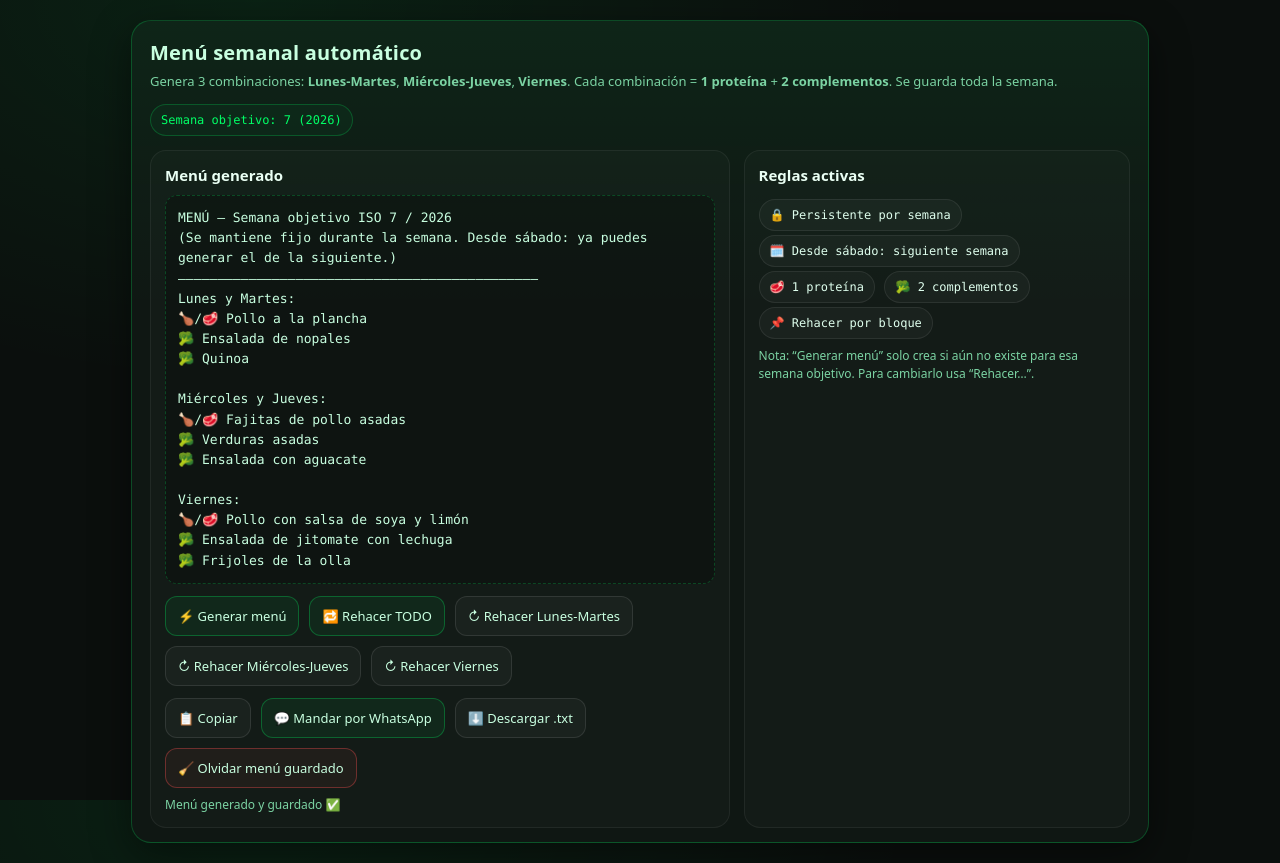
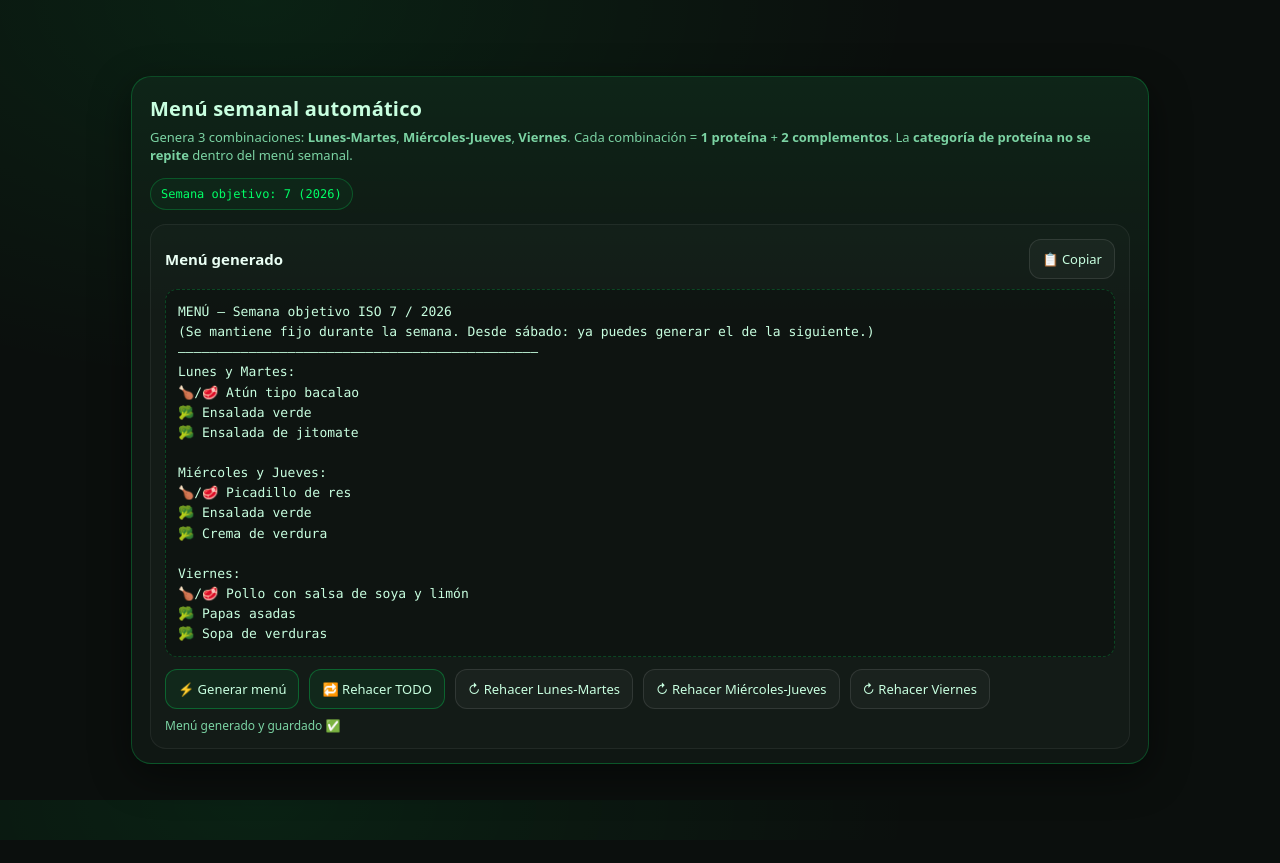
Before and after one commit to ElMitch/menu_random, a plain HTML site: page index.html in a window 1280 px wide. Both pictures are taken after a click on the button "⚡ Generar menú". After the commit the page ends 840 px from the top, so only its background shows below. Drawn offline with Linux system fonts and the light colour scheme.

Commit message:
Refactor menu generation and update styles
Refactor menu generation logic to ensure unique protein categories for each block. Update styles and HTML structure for better layout and functionality.

```diff
--- a/index.html
+++ b/index.html
@@ -40,17 +40,21 @@
       white-space:nowrap;
     }
     .grid{display:grid; grid-template-columns: 1fr; gap:14px; margin-top:14px;}
-    @media (min-width: 900px){
-      .grid{grid-template-columns: 1.2fr .8fr;}
-    }
     .panel{
       border:1px solid rgba(255,255,255,.06);
       border-radius:16px;
       padding:14px;
       background:rgba(255,255,255,.02);
     }
+    .panelHeader{
+      display:flex;
+      align-items:center;
+      justify-content:space-between;
+      gap:10px;
+      margin-bottom:10px;
+    }
     .panel h2{
-      margin:0 0 10px;
+      margin:0;
       font-family:var(--sans);
       font-size:15px;
       color:#eafff4;
@@ -68,7 +72,7 @@
       min-height: 320px;
     }
     .btnRow{display:flex; flex-wrap:wrap; gap:10px; margin-top:12px;}
-    button, a.btn{
+    button{
       appearance:none;
       border:1px solid rgba(0,255,102,.28);
       background:rgba(0,255,102,.06);
@@ -82,31 +86,13 @@
       display:inline-flex;
       align-items:center;
       gap:8px;
+      white-space:nowrap;
     }
-    button:hover, a.btn:hover{background:rgba(0,255,102,.10);}
-    button:active, a.btn:active{transform: translateY(1px);}
+    button:hover{background:rgba(0,255,102,.10);}
+    button:active{transform: translateY(1px);}
     .ghost{border-color: rgba(255,255,255,.10); background: rgba(255,255,255,.03);}
-    .danger{border-color: rgba(255,80,80,.35); background: rgba(255,80,80,.06);}
     .ok{color: var(--accent);}
     .small{font-size:12px; color:var(--muted); font-family:var(--sans); margin-top:8px;}
-    .list{
-      font-family:var(--sans);
-      font-size:13px;
-      color:#dfffee;
-      line-height:1.5;
-    }
-    .list code{font-family:var(--mono); color:var(--accent); font-size:12px;}
-    .pill{
-      display:inline-flex; align-items:center; gap:8px;
-      border:1px solid rgba(255,255,255,.08);
-      border-radius:999px;
-      padding:6px 10px;
-      font-family:var(--mono);
-      font-size:12px;
-      color:#dfffee;
-      background:rgba(255,255,255,.03);
-      margin:4px 6px 0 0;
-    }
   </style>
 </head>
 <body>
@@ -117,7 +103,8 @@
         <h1>Menú semanal automático</h1>
         <p class="sub">
           Genera 3 combinaciones: <b>Lunes-Martes</b>, <b>Miércoles-Jueves</b>, <b>Viernes</b>.
-          Cada combinación = <b>1 proteína</b> + <b>2 complementos</b>. Se guarda toda la semana.
+          Cada combinación = <b>1 proteína</b> + <b>2 complementos</b>.
+          La <b>categoría de proteína no se repite</b> dentro del menú semanal.
         </p>
       </div>
       <div class="badge" id="weekBadge">Semana: —</div>
@@ -125,7 +112,11 @@
 
     <div class="grid">
       <section class="panel">
-        <h2>Menú generado</h2>
+        <div class="panelHeader">
+          <h2>Menú generado</h2>
+          <button id="btnCopy" class="ghost">📋 Copiar</button>
+        </div>
+
         <div class="menuText" id="menuBox">Cargando…</div>
 
         <div class="btnRow">
@@ -136,66 +127,50 @@
           <button id="btnRedoV" class="ghost">↻ Rehacer Viernes</button>
         </div>
 
-        <div class="btnRow">
-          <button id="btnCopy" class="ghost">📋 Copiar</button>
-          <a id="btnWhats" class="btn" target="_blank" rel="noopener">💬 Mandar por WhatsApp</a>
-          <button id="btnDownload" class="ghost">⬇️ Descargar .txt</button>
-          <button id="btnReset" class="danger">🧹 Olvidar menú guardado</button>
-        </div>
-
         <div class="small" id="status"></div>
       </section>
-
-      <aside class="panel">
-        <h2>Reglas activas</h2>
-        <div class="list">
-          <div class="pill">🔒 Persistente por semana</div>
-          <div class="pill">🗓️ Desde sábado: siguiente semana</div>
-          <div class="pill">🥩 1 proteína</div>
-          <div class="pill">🥦 2 complementos</div>
-          <div class="pill">📌 Rehacer por bloque</div>
-          <p class="small">
-            Nota: “Generar menú” solo crea si aún no existe para esa semana objetivo. Para cambiarlo usa “Rehacer…”.
-          </p>
-        </div>
-      </aside>
     </div>
   </div>
 </div>
 
 <script>
 // =====================
-//  LISTAS (tuyas)
+//  LISTAS (tuyas) + categorías
+//  Regla: categoría NO se repite entre LM / MJ / V
 // =====================
+
 const PROTEINS = [
-  // Pollo
-  "Pollo asado",
-  "Pollo a la plancha",
-  "Pollo en salsa verde",
-  "Pollo con salsa de soya y limón",
-  "Pollo al gratín con chorizo",
-  "Pollo al gratín",
-  "Fajitas de pollo asadas",
-  "Tinga de pollo",
-  // Pechuga de pollo
-  "Pechuga de pollo asada",
-  "Pechuga de pollo a la plancha",
-  "Pechuga de pollo encebollada",
+  // Pollo (incluye pechuga, tinga, fajitas, etc.)
+  { name: "Pollo asado", cat: "pollo" },
+  { name: "Pollo a la plancha", cat: "pollo" },
+  { name: "Pollo en salsa verde", cat: "pollo" },
+  { name: "Pollo con salsa de soya y limón", cat: "pollo" },
+  { name: "Pollo al gratín con chorizo", cat: "pollo" },
+  { name: "Pollo al gratín", cat: "pollo" },
+  { name: "Fajitas de pollo asadas", cat: "pollo" },
+  { name: "Tinga de pollo", cat: "pollo" },
+  { name: "Pechuga de pollo asada", cat: "pollo" },
+  { name: "Pechuga de pollo a la plancha", cat: "pollo" },
+  { name: "Pechuga de pollo encebollada", cat: "pollo" },
+
   // Res
-  "Entrecot",
-  "Picadillo de res",
-  "Albóndigas de res",
-  "Salpicón de res",
+  { name: "Entrecot", cat: "res" },
+  { name: "Picadillo de res", cat: "res" },
+  { name: "Albóndigas de res", cat: "res" },
+  { name: "Salpicón de res", cat: "res" },
+
   // Cerdo
-  "Cerdo en salsa verde",
+  { name: "Cerdo en salsa verde", cat: "cerdo" },
+
   // Pescado / Mariscos
-  "Salmón asado",
-  "Ceviche de atún",
-  "Medallón de atún",
-  "Atún tipo bacalao",
+  { name: "Salmón asado", cat: "pescado" },
+  { name: "Ceviche de atún", cat: "pescado" },
+  { name: "Medallón de atún", cat: "pescado" },
+  { name: "Atún tipo bacalao", cat: "pescado" },
+
   // Otras
-  "Tortitas de papa con atún",
-  "Pastel de papa con queso y jamón"
+  { name: "Tortitas de papa con atún", cat: "otras" },
+  { name: "Pastel de papa con queso y jamón", cat: "otras" }
 ];
 
 const SIDES = [
@@ -239,7 +214,7 @@ const SIDES = [
 // =====================
 //  CONFIG
 // =====================
-const STORAGE_KEY = "menu_week_blocks_v2";
+const STORAGE_KEY = "menu_week_blocks_v3";
 const BLOCKS = [
   { key: "LM", title: "Lunes y Martes" },
   { key: "MJ", title: "Miércoles y Jueves" },
@@ -259,16 +234,11 @@ const els = {
   btnRedoMJ: document.getElementById("btnRedoMJ"),
   btnRedoV: document.getElementById("btnRedoV"),
   btnCopy: document.getElementById("btnCopy"),
-  btnWhats: document.getElementById("btnWhats"),
-  btnDownload: document.getElementById("btnDownload"),
-  btnReset: document.getElementById("btnReset"),
 };
 
 // =====================
 //  Utils
 // =====================
-function pad2(n){ return String(n).padStart(2,'0'); }
-
 function isoWeekInfo(date = new Date()){
   const d = new Date(Date.UTC(date.getFullYear(), date.getMonth(), date.getDate()));
   const dayNum = d.getUTCDay() || 7; // 1..7
@@ -294,11 +264,10 @@ function setStatus(msg, ok=false){
 }
 
 function seededRng(seed){
-  // LCG determinístico
   let x = seed >>> 0;
   return function(){
     x = (1664525 * x + 1013904223) >>> 0;
-    return x / 4294967296; // 0..1
+    return x / 4294967296;
   };
 }
 
@@ -307,20 +276,25 @@ function pickOne(arr, rng){
 }
 
 function pickTwoDistinct(arr, rng){
-  if(arr.length < 2) throw new Error("SIDES necesita >= 2 elementos");
   const a = pickOne(arr, rng);
   let b = pickOne(arr, rng);
   let guard = 0;
-  while(b === a && guard++ < 20){
+  while(b === a && guard++ < 30){
     b = pickOne(arr, rng);
   }
   if(a === b){
-    // fallback súper seguro
     const idxA = arr.indexOf(a);
-    const idxB = (idxA + 1) % arr.length;
-    b = arr[idxB];
+    b = arr[(idxA + 1) % arr.length];
   }
   return [a,b];
+}
+
+function shuffleInPlace(arr, rng){
+  for(let i = arr.length - 1; i > 0; i--){
+    const j = Math.floor(rng() * (i + 1));
+    [arr[i], arr[j]] = [arr[j], arr[i]];
+  }
+  return arr;
 }
 
 function comboToText(blockTitle, combo){
@@ -333,7 +307,7 @@ function formatMenuText(meta, data){
   lines.push(`(Se mantiene fijo durante la semana. Desde sábado: ya puedes generar el de la siguiente.)`);
   lines.push("—".repeat(46));
   for(const b of BLOCKS){
-    const c = data.blocks[b.key];
+    const c = data.blocks?.[b.key];
     if(c){
       lines.push(comboToText(b.title, c));
     }
@@ -343,9 +317,7 @@ function formatMenuText(meta, data){
 
 function render(meta, data){
   els.weekBadge.textContent = `Semana objetivo: ${meta.week} (${meta.year})`;
-  const text = formatMenuText(meta, data);
-  els.menuBox.textContent = text;
-  els.btnWhats.href = `https://wa.me/?text=${encodeURIComponent(text)}`;
+  els.menuBox.textContent = formatMenuText(meta, data);
 }
 
 // =====================
@@ -370,32 +342,77 @@ function isSameMeta(a,b){
 }
 
 // =====================
-//  Generator (por bloque)
+//  Generator con regla "categoría no se repite"
 // =====================
-function makeSeed(meta, blockKey, extraSalt=0){
-  // Seed estable por semana y bloque (si no hay extraSalt)
-  const base = meta.year * 1000 + meta.week;
-  const bk = blockKey.split("").reduce((s,ch)=>s+ch.charCodeAt(0),0);
-  return (base * 31 + bk * 997 + extraSalt) >>> 0;
+function makeSeed(meta, salt=0){
+  // estable por semana, cambia si salt cambia
+  const base = (meta.year * 1000 + meta.week) >>> 0;
+  return (base * 31 + (salt >>> 0)) >>> 0;
 }
 
-function generateBlock(meta, blockKey, extraSalt=0){
-  const rng = seededRng(makeSeed(meta, blockKey, extraSalt));
-  const protein = pickOne(PROTEINS, rng);
-  const sides = pickTwoDistinct(SIDES, rng);
-  return { protein, sides };
+function proteinsByCategory(){
+  const map = new Map();
+  for(const p of PROTEINS){
+    if(!map.has(p.cat)) map.set(p.cat, []);
+    map.get(p.cat).push(p);
+  }
+  return map;
 }
 
-function generateAllBlocks(meta, extraSalt=0){
+function generateAllBlocksUniqueCats(meta, salt=0){
+  const rng = seededRng(makeSeed(meta, salt));
+
+  const map = proteinsByCategory();
+  const cats = Array.from(map.keys());
+
+  if(cats.length < BLOCKS.length){
+    throw new Error("No hay suficientes categorías de proteína para 3 bloques.");
+  }
+
+  // Elegimos 3 categorías distintas de forma determinística
+  const shuffledCats = shuffleInPlace([...cats], rng);
+  const chosenCats = shuffledCats.slice(0, BLOCKS.length);
+
   const blocks = {};
-  for(const b of BLOCKS){
-    blocks[b.key] = generateBlock(meta, b.key, extraSalt);
+  for(let i = 0; i < BLOCKS.length; i++){
+    const b = BLOCKS[i];
+    const cat = chosenCats[i];
+    const proteinObj = pickOne(map.get(cat), rng);
+    const sides = pickTwoDistinct(SIDES, rng);
+    blocks[b.key] = { protein: proteinObj.name, proteinCat: cat, sides };
   }
   return blocks;
 }
 
+function regenerateSingleBlockKeepingUniqueCats(meta, existingBlocks, blockKey){
+  const usedCats = new Set();
+  for(const k of Object.keys(existingBlocks)){
+    if(k !== blockKey && existingBlocks[k]?.proteinCat){
+      usedCats.add(existingBlocks[k].proteinCat);
+    }
+  }
+
+  const map = proteinsByCategory();
+  let availableCats = Array.from(map.keys()).filter(c => !usedCats.has(c));
+
+  // Debe existir al menos 1 categoría libre para ese bloque
+  if(!availableCats.length){
+    // fallback (no debería pasar con 5 categorías), pero por seguridad:
+    availableCats = Array.from(map.keys());
+  }
+
+  const rng = seededRng(makeSeed(meta, Date.now() & 0xffffffff));
+  availableCats = shuffleInPlace(availableCats, rng);
+
+  const chosenCat = availableCats[0];
+  const proteinObj = pickOne(map.get(chosenCat), rng);
+  const sides = pickTwoDistinct(SIDES, rng);
+
+  return { protein: proteinObj.name, proteinCat: chosenCat, sides };
+}
+
 // =====================
-//  Logic: Semana objetivo + reglas
+//  Semana objetivo + carga
 // =====================
 function currentTargetMeta(){
   return targetWeekInfo(new Date());
@@ -405,30 +422,23 @@ function ensureMenuLoaded(){
   const meta = currentTargetMeta();
   const saved = loadSaved();
 
-  if(saved && isSameMeta(saved.meta, meta) && saved.blocks){
+  if(saved && isSameMeta(saved.meta, meta) && saved.blocks && Object.keys(saved.blocks).length){
     render(meta, saved);
     setStatus("Cargado menú guardado para la semana objetivo.", true);
     return;
   }
 
-  // No existe para la semana objetivo: mostrar estado y esperar botón "Generar"
-  render(meta, { blocks: {} });
+  els.weekBadge.textContent = `Semana objetivo: ${meta.week} (${meta.year})`;
   els.menuBox.textContent =
     `No hay menú guardado para la semana objetivo (${meta.week}/${meta.year}).\n` +
     `Pulsa "Generar menú" para crearlo.\n\n` +
-    `Regla: de lunes a viernes, una vez creado se mantiene. En sábado ya genera para la siguiente semana.`;
+    `Regla: categorías de proteína sin repetirse entre los 3 bloques.`;
   setStatus("Listo para generar menú nuevo.", false);
 }
 
 // =====================
 //  Actions
 // =====================
-function canGenerateNewForTargetWeek(){
-  const meta = currentTargetMeta();
-  const saved = loadSaved();
-  return !(saved && isSameMeta(saved.meta, meta) && saved.blocks && Object.keys(saved.blocks).length);
-}
-
 function actionGenerateIfEmpty(){
   const meta = currentTargetMeta();
   const saved = loadSaved();
@@ -439,7 +449,7 @@ function actionGenerateIfEmpty(){
     return;
   }
 
-  const blocks = generateAllBlocks(meta, /*extraSalt*/ 0);
+  const blocks = generateAllBlocksUniqueCats(meta, 0);
   const obj = save(meta, blocks);
   render(meta, obj);
   setStatus("Menú generado y guardado ✅", true);
@@ -447,10 +457,8 @@ function actionGenerateIfEmpty(){
 
 function actionRedoAll(){
   const meta = currentTargetMeta();
-  const saved = loadSaved();
-  const prevSalt = (saved && isSameMeta(saved.meta, meta) && saved.at) ? saved.at : Date.now();
-  // extraSalt cambia el resultado aunque sea misma semana
-  const blocks = generateAllBlocks(meta, prevSalt & 0xffffffff);
+  const salt = Date.now() & 0xffffffff;
+  const blocks = generateAllBlocksUniqueCats(meta, salt);
   const obj = save(meta, blocks);
   render(meta, obj);
   setStatus("Menú COMPLETO rehecho y guardado ✅", true);
@@ -460,11 +468,12 @@ function actionRedoBlock(blockKey){
   const meta = currentTargetMeta();
   const saved = loadSaved();
 
-  // si no hay saved para semana objetivo, primero creamos el resto base para no quedar incompleto
-  let blocks = (saved && isSameMeta(saved.meta, meta) && saved.blocks) ? {...saved.blocks} : generateAllBlocks(meta, 0);
+  // Si no hay menú para semana objetivo, primero lo creamos completo (único por categorías)
+  let blocks = (saved && isSameMeta(saved.meta, meta) && saved.blocks && Object.keys(saved.blocks).length)
+    ? {...saved.blocks}
+    : generateAllBlocksUniqueCats(meta, 0);
 
-  const salt = Date.now() & 0xffffffff;
-  blocks[blockKey] = generateBlock(meta, blockKey, salt);
+  blocks[blockKey] = regenerateSingleBlockKeepingUniqueCats(meta, blocks, blockKey);
 
   const obj = save(meta, blocks);
   render(meta, obj);
@@ -489,27 +498,6 @@ async function copyToClipboard(){
   }
 }
 
-function downloadTxt(){
-  const text = els.menuBox.textContent || "";
-  const blob = new Blob([text], {type: "text/plain;charset=utf-8"});
-  const url = URL.createObjectURL(blob);
-  const meta = currentTargetMeta();
-  const a = document.createElement("a");
-  a.href = url;
-  a.download = `menu-${meta.year}-W${pad2(meta.week)}.txt`;
-  document.body.appendChild(a);
-  a.click();
-  document.body.removeChild(a);
-  URL.revokeObjectURL(url);
-  setStatus("Archivo .txt descargado ✅", true);
-}
-
-function resetAll(){
-  localStorage.removeItem(STORAGE_KEY);
-  setStatus("Menú guardado eliminado. Puedes generar uno nuevo.", true);
-  ensureMenuLoaded();
-}
-
 // =====================
 //  Wire events
 // =====================
@@ -519,8 +507,6 @@ els.btnRedoLM.addEventListener("click", () => actionRedoBlock("LM"));
 els.btnRedoMJ.addEventListener("click", () => actionRedoBlock("MJ"));
 els.btnRedoV.addEventListener("click",  () => actionRedoBlock("V"));
 els.btnCopy.addEventListener("click", copyToClipboard);
-els.btnDownload.addEventListener("click", downloadTxt);
-els.btnReset.addEventListener("click", resetAll);
 
 // =====================
 //  Init
```
